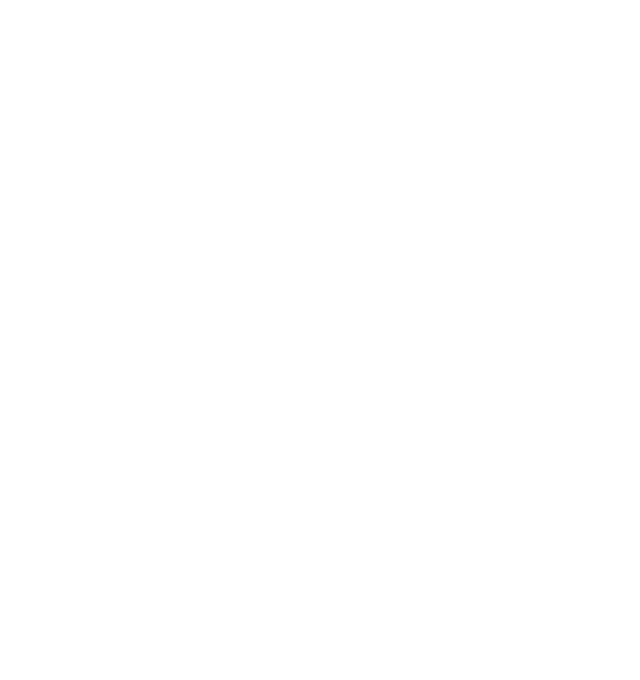
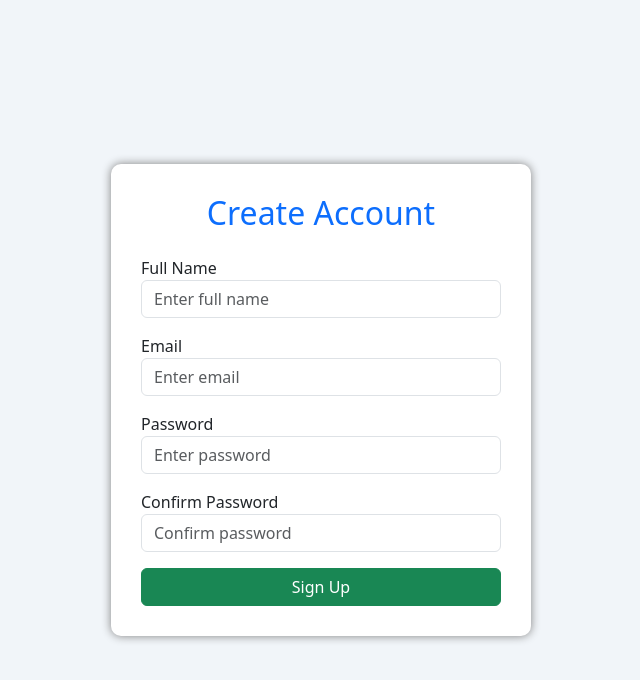
Before and after one commit to 21A91A05H3/Retail_POSsystem_project, a React (Create React App) app in the folder client/: page /signup in a window 1280 px wide. Before the commit this address had no page. Shown: the top 680 px of the page, without its empty margins (319-959 px from the left). Built offline with nearby package versions, Linux system fonts and the light colour scheme.

Commit message:
signup created

```diff
--- a/client/src/App.js
+++ b/client/src/App.js
@@ -8,6 +8,7 @@
 
 import Login from "./pages/Login/Login";
 import Dashboard from "./pages/Dashboard/Dashboard";
+import Signup from "./SignUp/signup";
 
 function App() {
   return (
@@ -25,6 +26,11 @@
           element={<Dashboard />}
         />
 
+        <Route
+          path="/signup"
+          element={<Signup />}
+        />
+
       </Routes>
 
     </BrowserRouter>
--- /dev/null
+++ b/client/src/SignUp/signup.css
@@ -0,0 +1,15 @@
+.signup-container{
+    height: 100vh;
+    display: flex;
+    justify-content: center;
+    align-items: center;
+    background-color: #f1f5f9;
+}
+
+.signup-box{
+    width: 420px;
+    background-color: white;
+    padding: 30px;
+    border-radius: 10px;
+    box-shadow: 0px 0px 10px gray;
+}
--- /dev/null
+++ b/client/src/SignUp/signup.js
@@ -0,0 +1,68 @@
+import React from "react";
+import "./signup.css";
+
+function Signup() {
+  return (
+    <div className="signup-container">
+
+      <div className="signup-box">
+
+        <h2 className="text-center text-primary mb-4">
+          Create Account
+        </h2>
+
+        <form>
+
+          <div className="mb-3">
+            <label>Full Name</label>
+
+            <input
+              type="text"
+              className="form-control"
+              placeholder="Enter full name"
+            />
+          </div>
+
+          <div className="mb-3">
+            <label>Email</label>
+
+            <input
+              type="email"
+              className="form-control"
+              placeholder="Enter email"
+            />
+          </div>
+
+          <div className="mb-3">
+            <label>Password</label>
+
+            <input
+              type="password"
+              className="form-control"
+              placeholder="Enter password"
+            />
+          </div>
+
+          <div className="mb-3">
+            <label>Confirm Password</label>
+
+            <input
+              type="password"
+              className="form-control"
+              placeholder="Confirm password"
+            />
+          </div>
+
+          <button className="btn btn-success w-100">
+            Sign Up
+          </button>
+
+        </form>
+
+      </div>
+
+    </div>
+  );
+}
+
+export default Signup;
```
